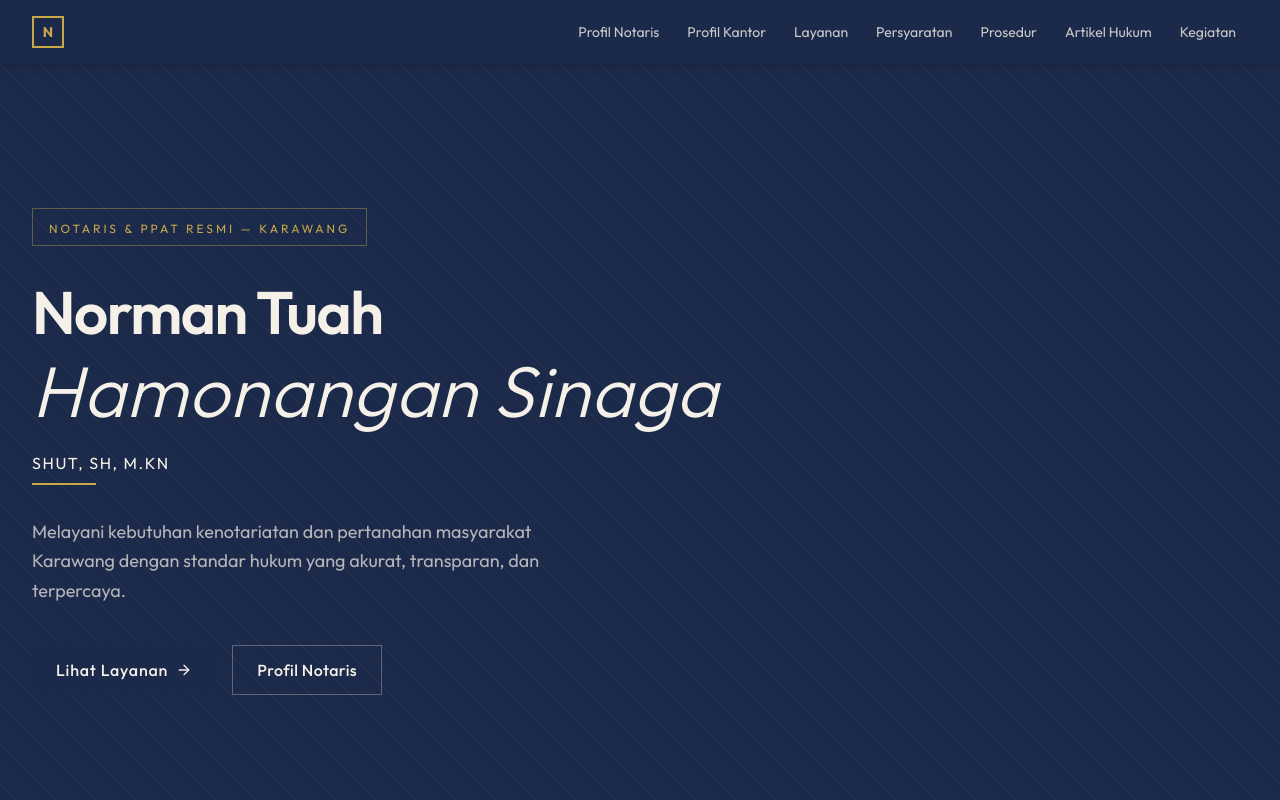
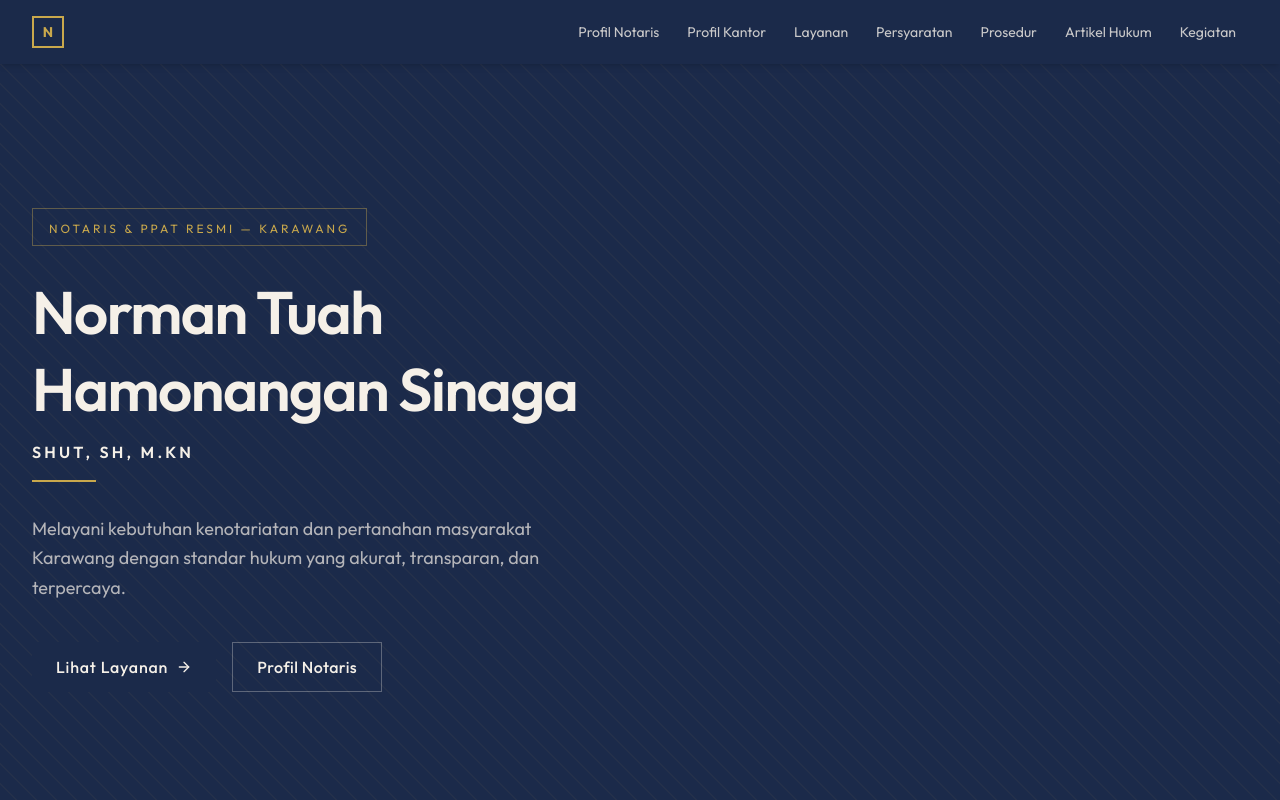
Before and after one commit to baguzbw/notariskarawang, a Next.js app: page / in a window 1280 px wide. Shown: the top 800 px of the page. Built offline with nearby package versions, Linux system fonts and the light colour scheme.

Commit message:
unified typography

```diff
--- a/app/page.tsx
+++ b/app/page.tsx
@@ -23,20 +23,19 @@ export default function HomePage() {
               <div className="inline-block border border-gold/40 px-4 py-1.5 mb-8">
                 <span className="text-gold text-xs tracking-[0.25em] uppercase">Notaris & PPAT Resmi — Karawang</span>
               </div>
-              <h1 className="text-5xl md:text-6xl font-semibold tracking-tight leading-[1.15]">
+              <h1 className="text-5xl md:text-6xl font-semibold tracking-tight leading-[1.15] text-cream">
                 Norman Tuah <br />
-                <span className="italic font-light text-6xl md:text-7xl block mt-2">
+                <span className="block mt-2">
                   Hamonangan Sinaga
                 </span>
               </h1>
-              <p className="text-gold-light/80 text-sm md:text-base mt-6 tracking-widest uppercase">
+              <p className="text-gold-light text-sm md:text-base mt-4 font-semibold tracking-[0.2em] uppercase">
                 Shut, SH, M.Kn
               </p>
-              <div className="w-16 h-0.5 bg-gold mt-2" />
-              <p className="text-cream/70 text-lg leading-relaxed mt-8 mb-10 max-w-xl">
+              <div className="w-16 h-0.5 bg-gold mt-4 mb-8" />
+              <p className="text-cream/70 text-lg leading-relaxed mb-10 max-w-xl">
                 Melayani kebutuhan kenotariatan dan pertanahan masyarakat Karawang dengan standar hukum yang akurat, transparan, dan terpercaya.
               </p>
-
               <div className="flex flex-wrap gap-4">
                 <Link href="/layanan" className="btn-primary inline-flex items-center gap-2">
                   Lihat Layanan <ArrowRight size={16} />
```
